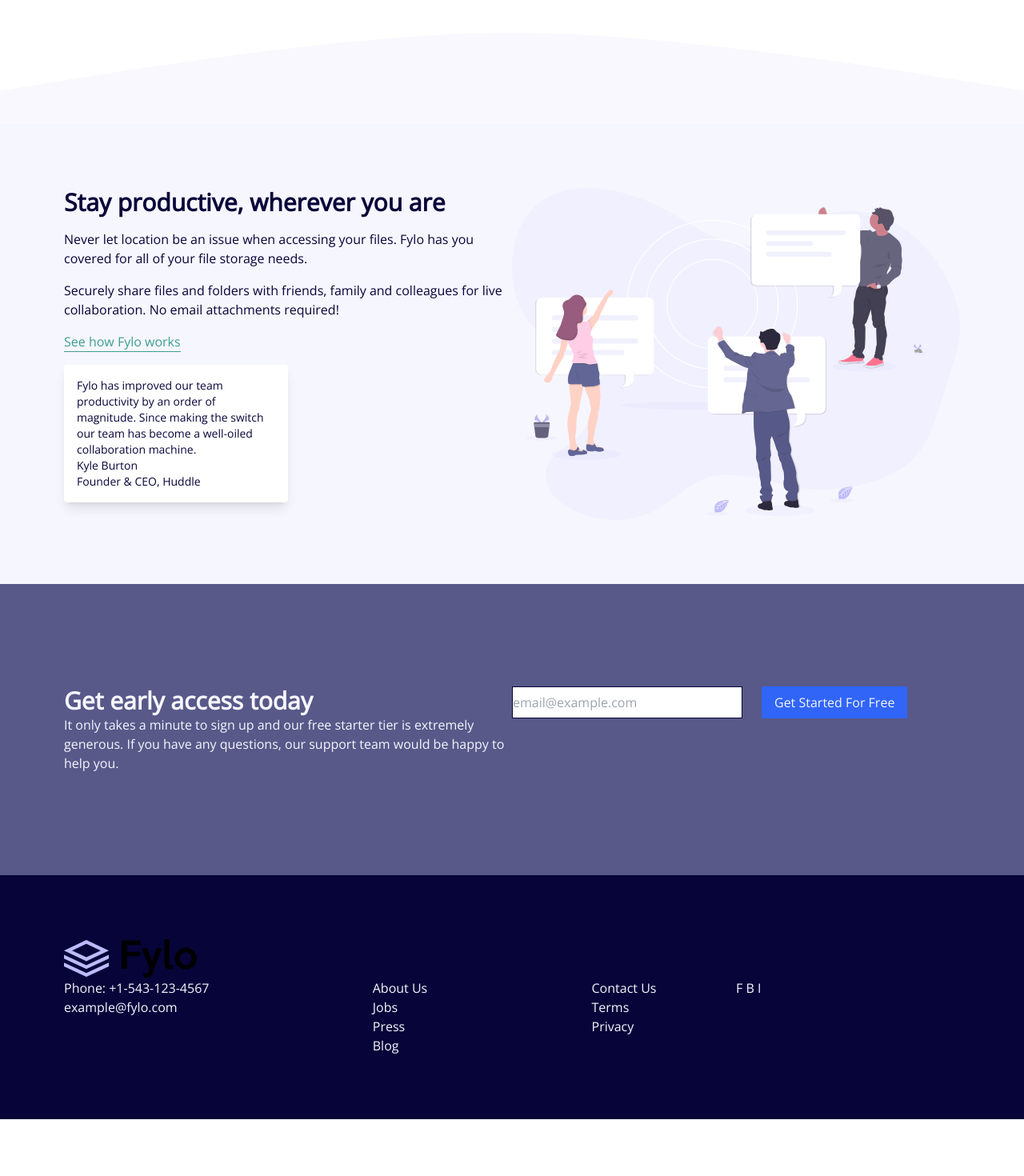
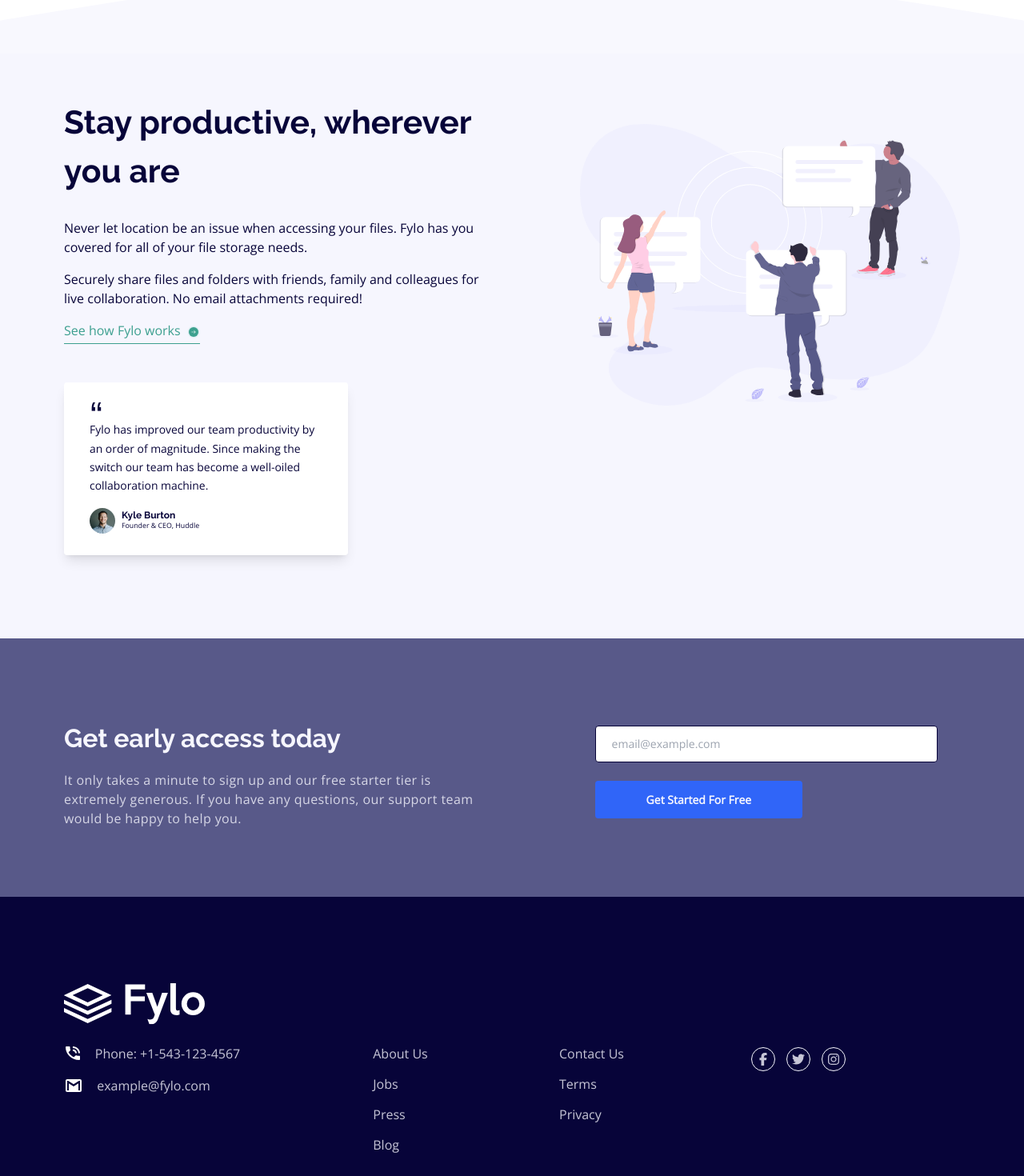
Before and after one commit to n0rrman/frontend-mentor-challenges-green, a Next.js app in the folder fylo-landing-page-with-two-column-layout/: page / in a window 1280 px wide. Shown: the part 740-2210 px from the top of the page at 80% size. Before the commit the page ends 2139 px from the top, so only its background shows below. Built offline with nearby package versions, Linux system fonts and the light colour scheme.

Commit message:
fylo-landing-page-with-two-column-layout desktop layout done

```diff
--- a/fylo-landing-page-with-two-column-layout/next.config.mjs
+++ b/fylo-landing-page-with-two-column-layout/next.config.mjs
@@ -1,4 +1,5 @@
 /** @type {import('next').NextConfig} */
-const nextConfig = {};
+const nextConfig = {
+};
 
 export default nextConfig;
--- a/fylo-landing-page-with-two-column-layout/package.json
+++ b/fylo-landing-page-with-two-column-layout/package.json
@@ -12,6 +12,7 @@
     "next": "14.1.3",
     "react": "^18",
     "react-dom": "^18",
+    "react-icons": "^5.1.0",
     "zod": "^3.22.4"
   },
   "devDependencies": {
--- a/fylo-landing-page-with-two-column-layout/src/app/page.tsx
+++ b/fylo-landing-page-with-two-column-layout/src/app/page.tsx
@@ -1,8 +1,15 @@
 import Image from "next/image";
+
+import { FaInstagram, FaFacebookF, FaTwitter } from "react-icons/fa6";
 
 import { raleway } from "./fonts";
 import logo from "/public/logo.svg";
+import arrowIcon from "/public/icon-arrow.svg";
+import quotesIcon from "/public/icon-quotes.svg";
+import emailIcon from "/public/icon-email.svg";
+import phoneIcon from "/public/icon-phone.svg";
 import heroImg from "/public/illustration-1.svg";
+import profileImg from "/public/avatar-testimonial.jpg";
 import sectionImg from "/public/illustration-2.svg";
 import dividerDesktop from "/public/bg-curve-desktop.svg";
 import EmailForm from "@/components/email-form";
@@ -11,12 +18,12 @@ export default function Home() {
   return (
     <>
       <header
-        className={`flex flex-row justify-between p-6 sm:py-[4.55rem] sm:px-[5rem] ${raleway.className}`}
+        className={`flex flex-row justify-between p-6 sm:py-[4.05rem] sm:px-[5rem] ${raleway.className}`}
       >
         <div className="relative w-[10.375rem] aspect-[3.4] cursor-pointer">
           <Image fill src={logo} alt="" />
         </div>
-        <nav className="flex flex-row gap-[3.6rem] justify-center items-center text-[1rem]">
+        <nav className="flex flex-row gap-[3.58rem] justify-center items-center text-[1.01rem]">
           <div className="cursor-pointer border-b border-transparent hover:border-black transition-all">
             Features
           </div>
@@ -29,12 +36,12 @@ export default function Home() {
         </nav>
       </header>
       <main>
-        <section className="grid grid-cols-2 px-16 py-20">
-          <div className="flex flex-col gap-4">
-            <h1 className="text-4xl font-bold">
+        <section className="grid grid-cols-[0.48fr,0.52fr] justify-center gap-x-12 items-center px-20 pt-[1.4rem] pb-[10.2rem]">
+          <div className="flex flex-col gap-5 flex-0 -mt-7">
+            <h1 className={`${raleway.className} text-[2.5rem] font-bold`}>
               All your files in one secure location, accessible anywhere.
             </h1>
-            <p className="text-lg">
+            <p className="text-[1.125rem] leading-[1.4rem]">
               Fylo stores your most important files in one secure location.
               Access them wherever you need, share and collaborate with friends,
               family, and co-workers.
@@ -52,84 +59,134 @@ export default function Home() {
           <Image fill alt="" src={dividerDesktop} />
         </div>
 
-        <section className="grid grid-cols-2 bg-neutralBlue p-20">
-          <div className="flex flex-col gap-4">
-            <h1 className="font-bold text-3xl">
+        <section className="grid grid-cols-[0.55fr,0.45fr] bg-neutralBlue gap-[4rem] px-20 pt-14 pb-[6.55rem]">
+          <div className="flex flex-col gap-7">
+            <h1 className={`${raleway.className} font-bold text-[2.55rem]`}>
               Stay productive, wherever you are
             </h1>
 
+            <div className="space-y-4 max-w-[57ch]">
               <p>
-              Never let location be an issue when accessing your files. Fylo has
-              you covered for all of your file storage needs.
+                Never let location be an issue when accessing your files. Fylo
+                has you covered for all of your file storage needs.
               </p>
               <p>
                 Securely share files and folders with friends, family and
-              colleagues for live collaboration. No email attachments required!
+                colleagues for live collaboration. No email attachments
+                required!
               </p>
 
-            <div className="text-accentCyan border-b border-accentCyan w-fit">
+              <div>
+                <div className="flex flex-row items-center gap-2 text-accentCyan border-b border-accentCyan w-fit pb-1  ">
                   See how Fylo works
+                  <Image
+                    className="translate-y-[2px]"
+                    alt=""
+                    src={arrowIcon}
+                    width={16}
+                    height={16}
+                  />
+                </div>
+              </div>
             </div>
 
-            <div className="bg-white p-4 w-1/2 shadow-lg rounded text-sm">
-              <div>
+            <div className="bg-white mt-5 px-8 py-6 w-[22.2rem] shadow-lg rounded text-[0.87rem] leading-[1.45rem]">
+              <div className="relative mx-0.5 w-[0.825rem] h-[1.35rem]">
+                <Image className="pb-2" src={quotesIcon} fill alt="" />
+              </div>
+              <div className="py-0.5">
                 Fylo has improved our team productivity by an order of
                 magnitude. Since making the switch our team has become a
                 well-oiled collaboration machine.
               </div>
 
-              <div>
-                <div>Kyle Burton</div>
-                <div>Founder & CEO, Huddle</div>
+              <div className="flex flex-row items-center justify-start gap-2 pt-3">
+                <div className="relative h-8 w-8 rounded-full overflow-hidden">
+                  <Image alt="" fill src={profileImg} />
+                </div>
+                <div className="flex flex-col items-start justify-center -space-y-1.5 pt-1 ">
+                  <div className={`${raleway.className} font-bold text-xs`}>
+                    Kyle Burton
+                  </div>
+                  <div className="text-[0.55rem]">Founder & CEO, Huddle</div>
+                </div>
               </div>
             </div>
           </div>
           <div>
-            <div className="relative w-full aspect-[1.35]">
+            <div className="relative w-full aspect-[1.35] mt-8">
               <Image fill alt="" src={sectionImg} />
             </div>
           </div>
         </section>
 
-        <section className="bg-primaryDesaturatedBlue text-neutralBlue grid grid-cols-2 px-20 py-32">
-          <div>
-            <h1 className="text-3xl font-bold">Get early access today</h1>
-            <p>
+        <section className="bg-primaryDesaturatedBlue text-neutralBlue grid grid-cols-2 px-20 pt-[6.3rem] pb-[5.35rem]">
+          <div className="flex flex-col gap-4">
+            <h1 className={`${raleway.className} text-[2rem] font-bold`}>
+              Get early access today
+            </h1>
+            <p className="max-w-[58ch] text-neutralBlue/80 tracking-wide">
               It only takes a minute to sign up and our free starter tier is
               extremely generous. If you have any questions, our support team
               would be happy to help you.
             </p>
           </div>
-          <div>
+          <div className="pl-[18.5%] pr-[6%]">
             <EmailForm
               placeholder="email@example.com"
               buttonText="Get Started For Free"
+              vertical
             />
           </div>
         </section>
 
-        <footer className="bg-primaryDarkBlue text-neutralBlue p-20">
-          <div className="relative w-[10.375rem] h-[3.0625rem] cursor-pointer">
-            <Image className="text-white bg-clip-text" fill src={logo} alt="" />
+        <footer className="bg-primaryDarkBlue text-neutralBlue/80 px-20 pt-[6.75rem] pb-20">
+          <div className="relative w-[11rem] h-[3.25rem] cursor-pointer">
+            <Image
+              className="mix-blend-luminosity invert brightness-0"
+              fill
+              src={logo}
+              alt=""
+            />
           </div>
-          <div className="grid grid-cols-4">
-            <div>
+          <div className="grid grid-cols-4 py-6 px-0.5">
+            <div className="flex flex-col gap-4">
+              <div className="flex flex-row justify-start items-center gap-[1.2rem]">
+                <div className="relative w-[1.1rem] h-[1.1rem]">
+                  <Image src={phoneIcon} fill alt="" />
+                </div>
                 <div>Phone: +1-543-123-4567</div>
+              </div>
+              <div className="flex flex-row justify-start items-center gap-[1.2rem]">
+                <div className="relative w-5 h-4">
+                  <Image src={emailIcon} fill alt="" />
+                </div>
                 <div>example@fylo.com</div>
               </div>
-            <div className="mx-auto">
+            </div>
+            <div className="justify-self-center flex flex-col gap-3.5">
               <div>About Us</div>
               <div>Jobs</div>
               <div>Press</div>
               <div>Blog</div>
             </div>
 
-            <div className="mx-auto">
+            <div className="justify-self-center -ml-[5rem] flex flex-col gap-3.5">
               <div>Contact Us</div>
               <div>Terms</div>
               <div>Privacy</div>
             </div>
-            <div className="flex flex-row">F B I</div>
+            <div className="flex flex-row items-start gap-3.5 px-5 py-1">
+              <div className="border p-1.5 border-neutralBlue rounded-full text-md hover:cursor-pointer">
+                <FaFacebookF />
+              </div>
+              <div className="border p-1.5 border-neutralBlue rounded-full text-md hover:cursor-pointer">
+                <FaTwitter />
+              </div>
+              <div className="border p-1.5 border-neutralBlue rounded-full text-md hover:cursor-pointer">
+                <FaInstagram />
+              </div>
+            </div>
           </div>
         </footer>
       </main>
--- a/fylo-landing-page-with-two-column-layout/src/components/email-form.tsx
+++ b/fylo-landing-page-with-two-column-layout/src/components/email-form.tsx
@@ -6,30 +6,51 @@ import { useFormState } from "react-dom";
 interface EmailFormProps {
   buttonText: string;
   placeholder: string;
+  vertical?: boolean;
 }
 
-export default function EmailForm({ buttonText, placeholder }: EmailFormProps) {
+export default function EmailForm({
+  buttonText,
+  placeholder,
+  vertical,
+}: EmailFormProps) {
   const [formState, action] = useFormState(submitEmailFormState, {
     errors: {},
   });
 
-  console.log(formState.errors);
   return (
-    <>
-      <form action={action} className="flex flex-row gap-6">
+    <form
+      action={action}
+      className={`${
+        vertical ? "flex-col" : "flex-row"
+      } flex gap-4 py-2 items-start justify-start`}
+    >
+      <div className="flex flex-col w-max">
         <input
           name="email"
-          className="border border-primaryDarkBlue w-72"
+          className={`${
+            !formState.errors.email
+              ? "border-primaryDarkBlue"
+              : "border-rose-600"
+          } border text-sm placeholder:text-lightGrayish rounded ${
+            vertical ? "w-[33.5vw]" : "w-[20rem]"
+          } px-5 py-3`}
           placeholder={placeholder}
         />
-        <button
-          type="submit"
-          className="bg-accentBlue text-neutralBlue py-2 px-4"
+        <div
+          className={`${
+            !formState.errors.email ? "opacity-0" : "opacity-100"
+          } text-rose-600 text-[0.8rem] h-[1ch]`}
         >
-          {buttonText}
-        </button>
-      </form>
-      {!formState.success && <div>{formState.errors.email?.at(0)}</div>}
-    </>
+          {formState.errors.email?.at(0)}
+        </div>
+      </div>
+      <button
+        type="submit"
+        className="bg-accentBlue text-sm font-bold rounded text-neutralBlue text-nowrap px-16 py-[0.825rem]"
+      >
+        {buttonText}
+      </button>
+    </form>
   );
 }
```
Also changed, not shown: 1 other file (tests, documents, lock files or other folders). Lines whose indentation alone changed are shown as unchanged.
